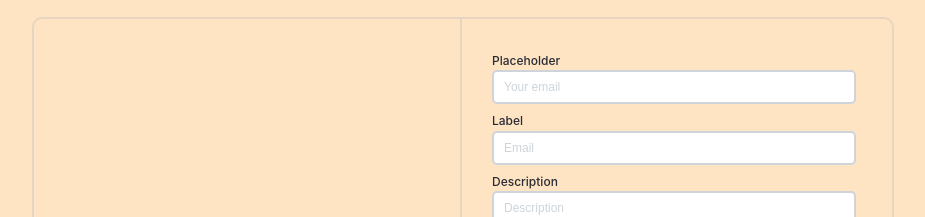
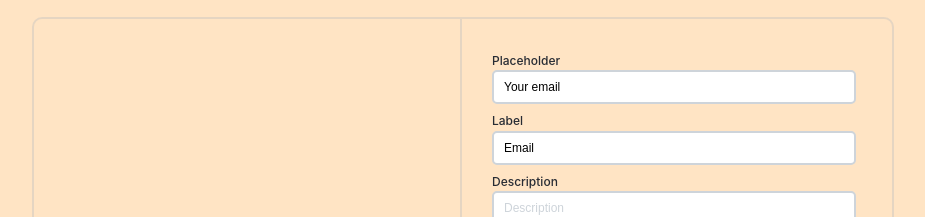
Before and after one commit to vitalyvitmens/rs-forms, a React (Create React App) app: page / in a window 1280 px wide. Shown: the part 142-359 px from the top of the page, without its empty margins (194-1119 px from the left). Built offline with nearby package versions, Linux system fonts and the light colour scheme.

Commit message:
chore(src\components\Signin\Signin.jsx): добавляет value в компонеты CustomInput с name placeholder & Label

```diff
--- a/src/components/Signin/Signin.jsx
+++ b/src/components/Signin/Signin.jsx
@@ -87,7 +87,8 @@ export function Signin(props) {
 					type="text"
 					id="placeholder"
 					name="placeholder"
-					placeholder="Your email"
+					placeholder="Placeholder"
+					value={placeholder}
 					radius={5}
 					onChange={handlePlaceholderChange}
 				/>
@@ -96,7 +97,8 @@ export function Signin(props) {
 					type="text"
 					id="label"
 					name="label"
-					placeholder="Email"
+					placeholder="Label"
+					value={label}
 					radius={5}
 					onChange={handleLabelChange}
 				/>
```
